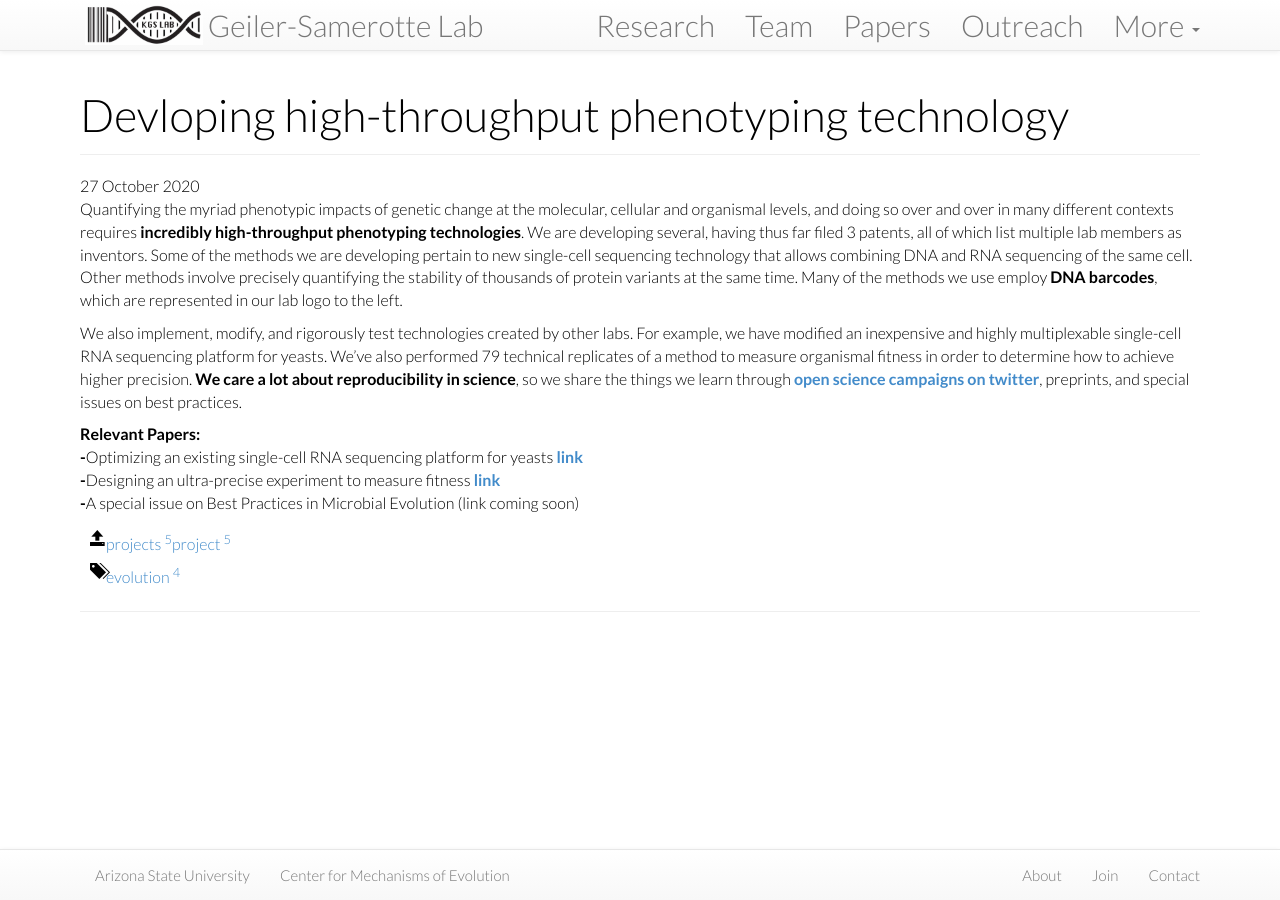
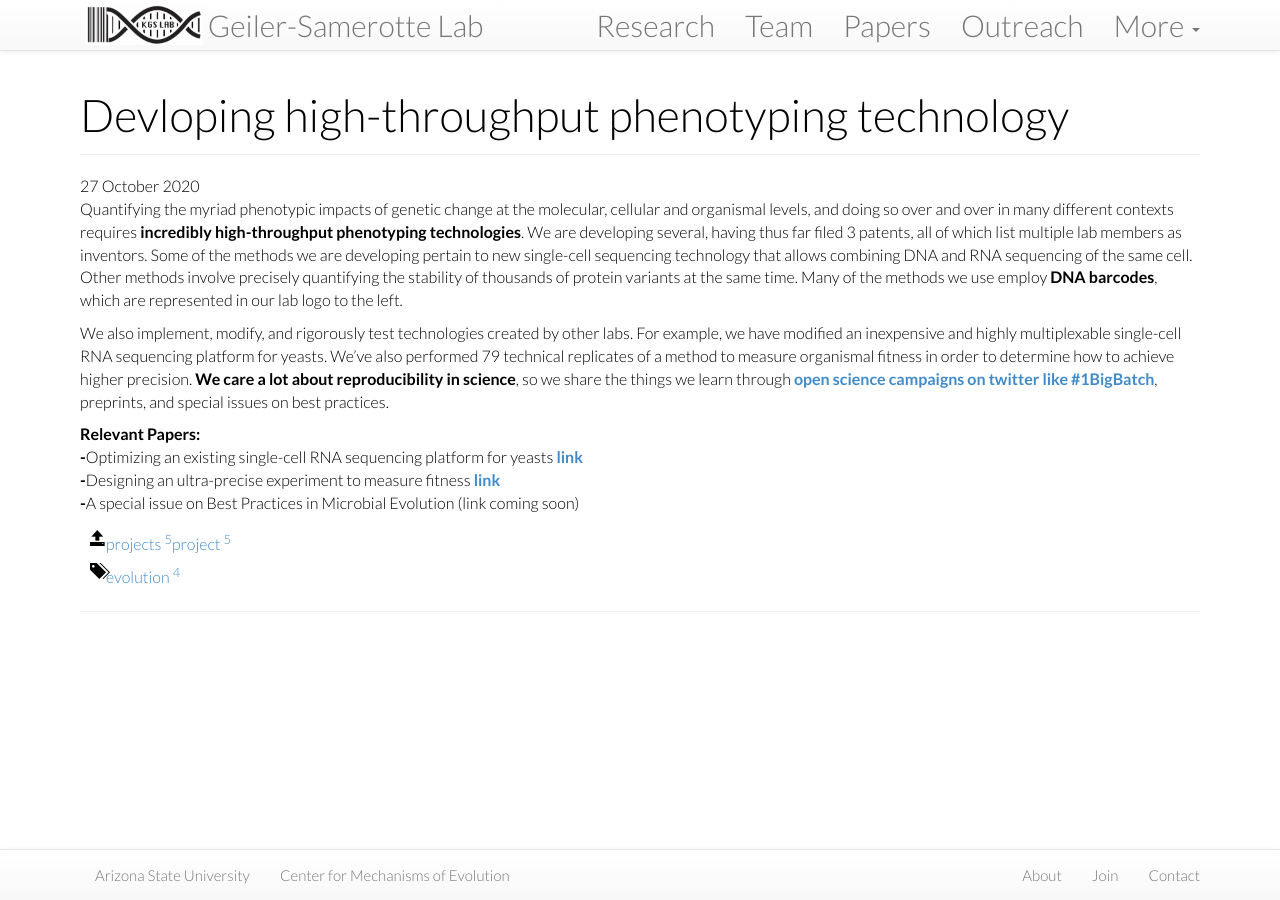
Before and after one commit to Samerotte-Lab/Samerotte-Lab.github.io, a Jekyll site: the page built from projects/_posts/2020-10-27-technology.md, in a window 1280 px wide. Built offline with Jekyll 4.4.1, drawn with Linux system fonts in a browser that asks for light colours; nearby versions of some CDN libraries.

Commit message:
1bigbatch

```diff
--- a/projects/_posts/2020-10-27-technology.md
+++ b/projects/_posts/2020-10-27-technology.md
@@ -10,7 +10,7 @@ tags: [evolution]
 
 Quantifying the myriad phenotypic impacts of genetic change at the molecular, cellular and organismal levels, and doing so over and over in many different contexts requires <b>incredibly high-throughput phenotyping technologies</b>. We are developing several, having thus far filed 3 patents, all of which list multiple lab members as inventors. Some of the methods we are developing pertain to new single-cell sequencing technology that allows combining DNA and RNA sequencing of the same cell. Other methods involve precisely quantifying the stability of thousands of protein variants at the same time. Many of the methods we use employ <b>DNA barcodes</b>, which are represented in our lab logo to the left.
 
-We also implement, modify, and rigorously test technologies created by other labs. For example, we have modified an inexpensive and highly multiplexable single-cell RNA sequencing platform for yeasts. We've also performed 79 technical replicates of a method to measure organismal fitness in order to determine how to achieve higher precision. <b>We care a lot about reproducibility in science</b>, so we share the things we learn through <b>[open science campaigns on twitter](https://twitter.com/KSamerotte/status/939247482281738240?s=20&t=x72zyMKP1XE0r05rdQeN0g)</b>, preprints, and special issues on best practices.
+We also implement, modify, and rigorously test technologies created by other labs. For example, we have modified an inexpensive and highly multiplexable single-cell RNA sequencing platform for yeasts. We've also performed 79 technical replicates of a method to measure organismal fitness in order to determine how to achieve higher precision. <b>We care a lot about reproducibility in science</b>, so we share the things we learn through <b>[open science campaigns on twitter like #1BigBatch](https://twitter.com/hashtag/1BigBatch?src=hashtag_click)</b>, preprints, and special issues on best practices.
 
 <b>Relevant Papers:</b><br>
 <b>-</b>Optimizing an existing single-cell RNA sequencing platform for yeasts <b>[link](https://kgslab.org/papers/paper/Split-Seq)</b><br>
```
